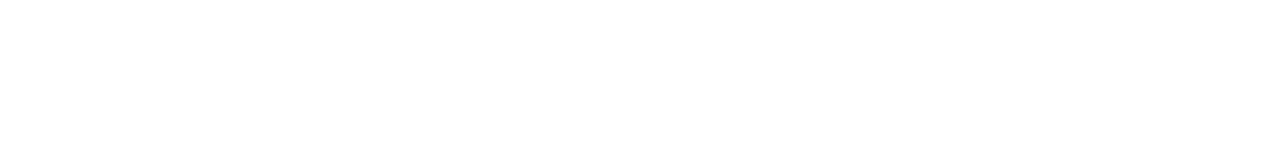
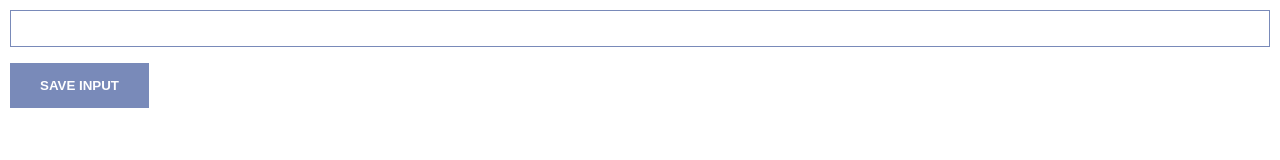
Before and after one commit to Poseidon5000/Chrome-extension, a plain HTML site: page index.html in a window 1280 px wide. Drawn offline with Linux system fonts and the light colour scheme.

Commit message:
add input field and style accordingly

```diff
--- a/index.html
+++ b/index.html
@@ -9,6 +9,8 @@
     <link rel="stylesheet" href="style.css">
 </head>
 <body>
+    <input type="text" id="input-text">
+    <button id="input-btn">SAVE INPUT</button>
     <script src="script.js"></script>
 </body>
 </html>
--- a/style.css
+++ b/style.css
@@ -0,0 +1,22 @@
+body{
+    margin: 0;
+    padding: 10px;
+
+}
+
+input{
+    width: 100%;
+    padding: 10px;
+    box-sizing: border-box;
+    border: 1px solid #798ab9;
+}
+
+button{
+    margin-top: 1rem;
+    padding: 15px 30px ;
+    background: #798ab9;
+    color: white;
+    border: none;
+    font-weight: 600;
+    cursor: pointer;
+}
```
